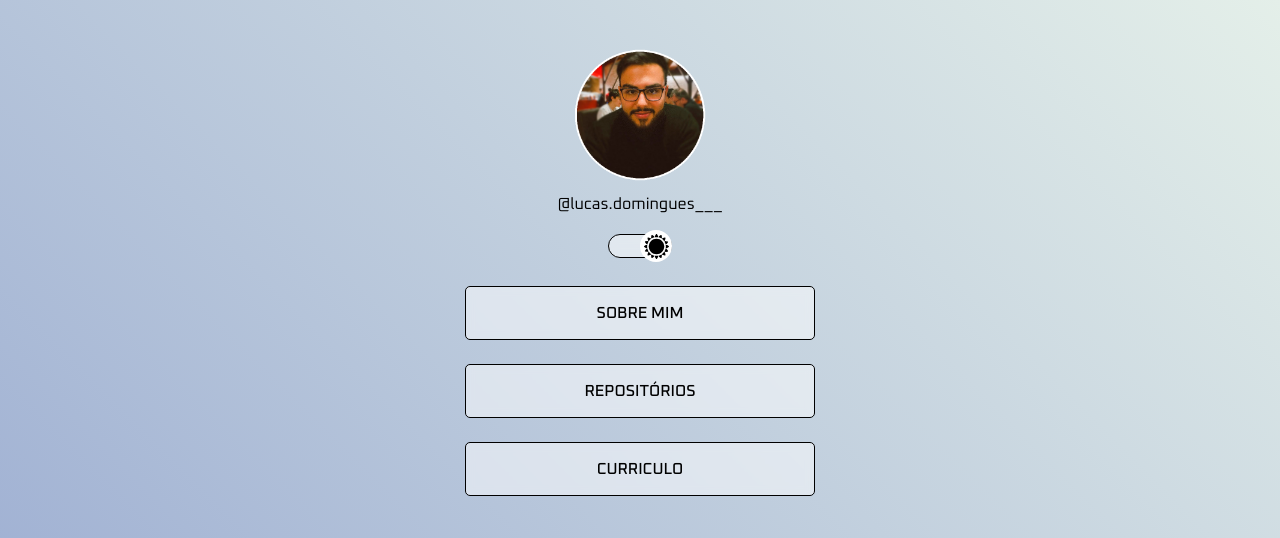
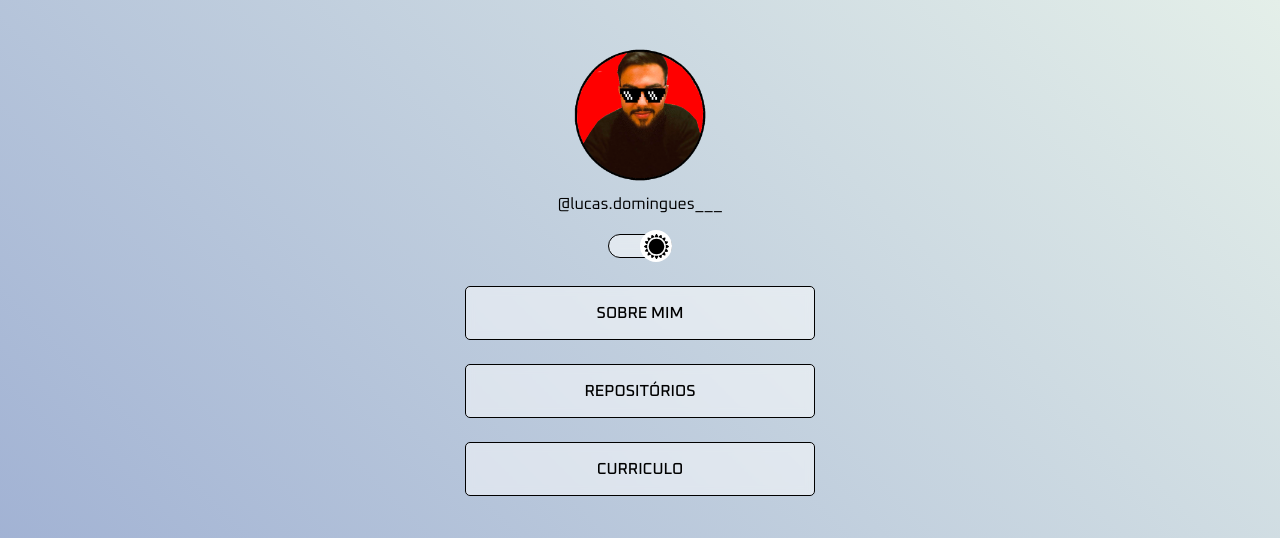
Before and after one commit to LucasNDDomingues/Projeto-minha-pagina, a plain HTML site: page index.html in a window 1280 px wide. Shown: the top 538 px of the page. Drawn offline with nearby package versions, Linux system fonts and the light colour scheme.

Commit message:
fix - error directory perfil

```diff
--- a/index.html
+++ b/index.html
@@ -29,7 +29,7 @@
     <body>
       <div id="container1">
         <div id="profile">
-          <img src="./assents/perfil.png" alt="" />
+          <img src="./assents/perfil-borda-preta.png" alt="" />
             <p>@lucas.domingues___
             </p>
         </div>
```
